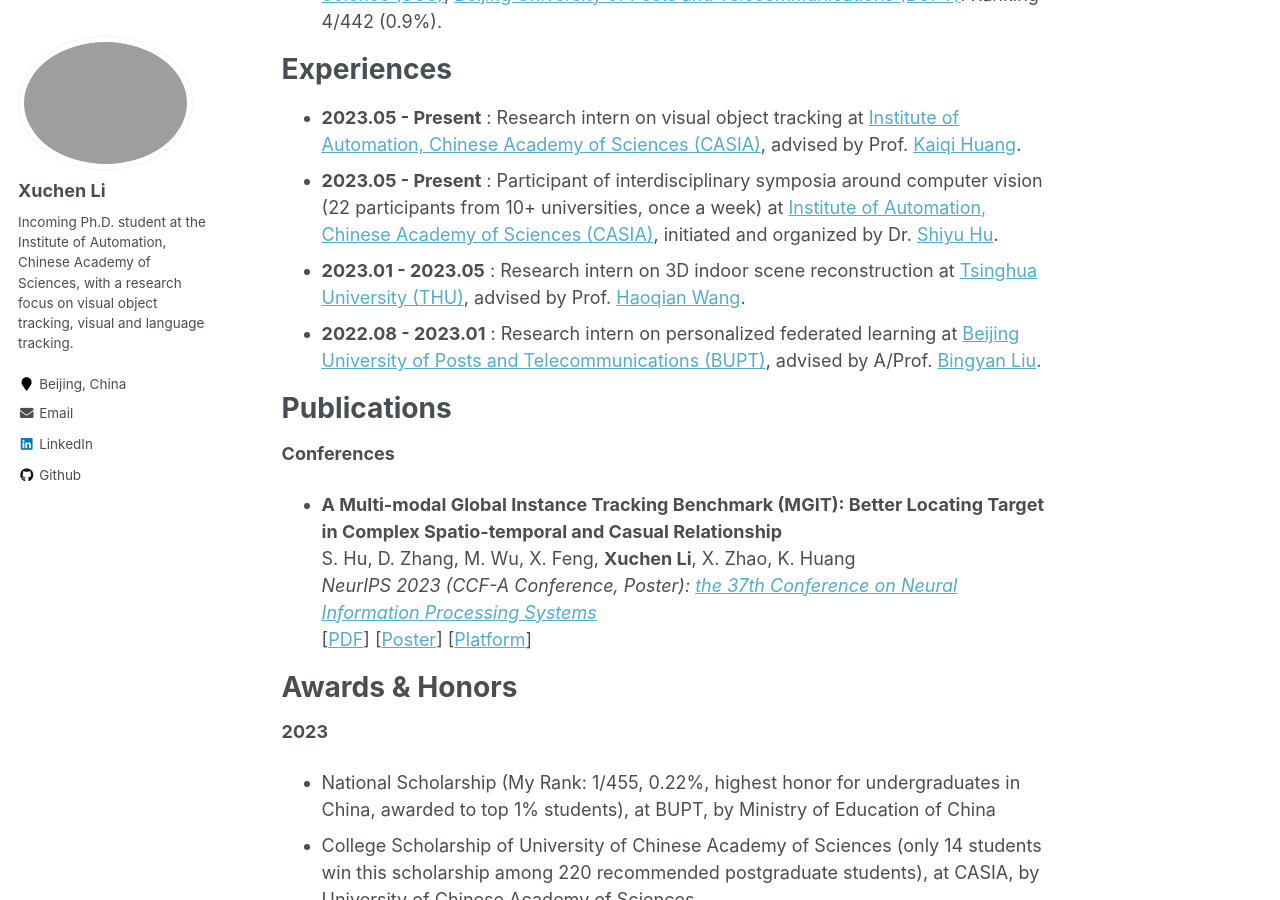
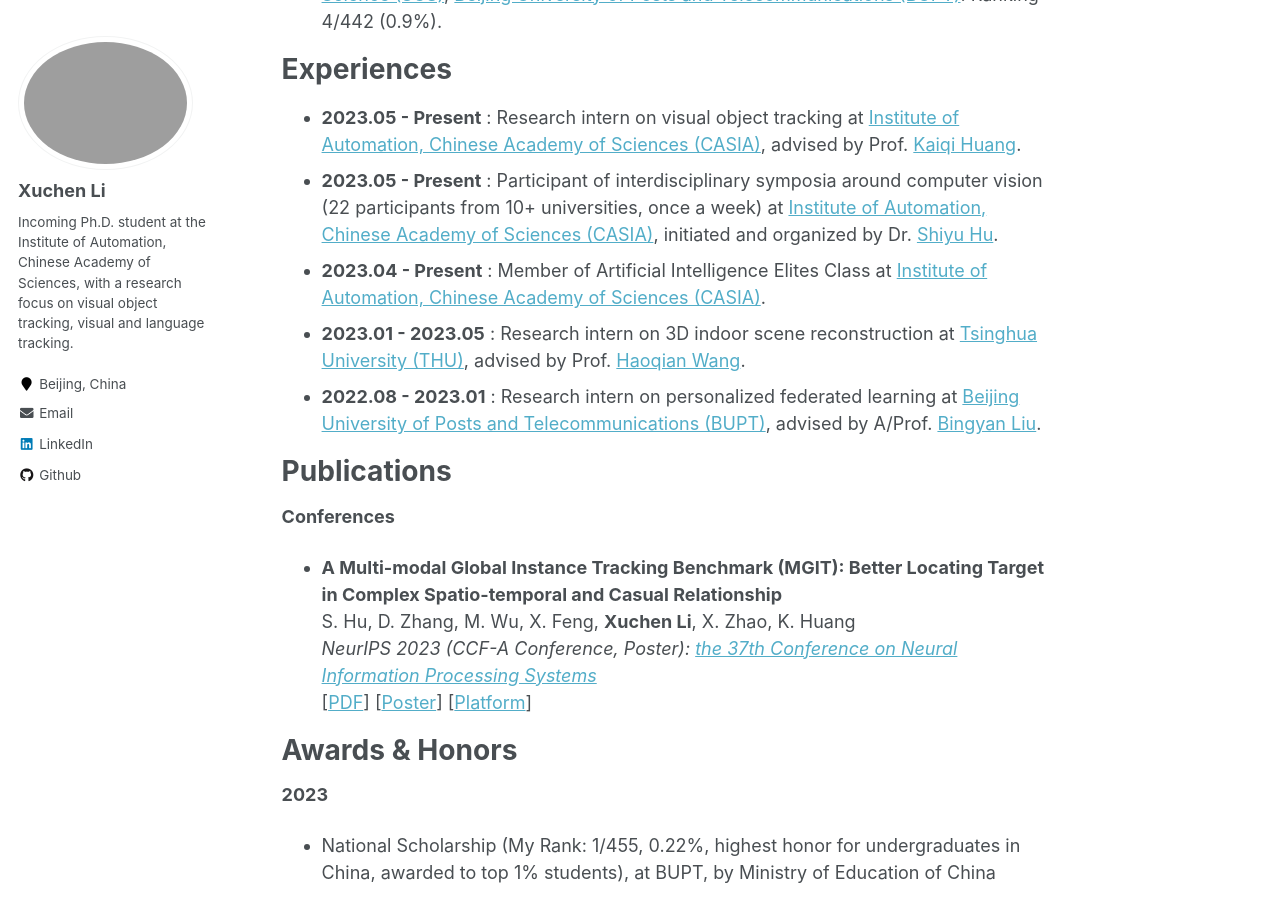
Before and after one commit to Xuchen-Li/Xuchen-Li.github.io, a Jekyll site: the page built from _pages/about.md, in a window 1280 px wide and 900 px high, scrolled down 1269 px. Built offline with Jekyll 4.4.1, drawn with Linux system fonts in a browser that asks for light colours.

Commit message:
更新 about.md

```diff
--- a/_pages/about.md
+++ b/_pages/about.md
@@ -42,6 +42,7 @@ Experiences
 ======
 * **2023.05 - Present** : Research intern on visual object tracking at [Institute of Automation, Chinese Academy of Sciences (CASIA)](http://english.ia.cas.cn/),  advised by Prof. [Kaiqi Huang](https://people.ucas.ac.cn/~huangkaiqi?language=en).
 * **2023.05 - Present** : Participant of interdisciplinary symposia around computer vision (22 participants from 10+ universities, once a week) at [Institute of Automation, Chinese Academy of Sciences (CASIA)](http://english.ia.cas.cn/),  initiated and organized by Dr. [Shiyu Hu](https://huuuuusy.github.io/).
+* **2023.04 - Present** : Member of Artificial Intelligence Elites Class at [Institute of Automation, Chinese Academy of Sciences (CASIA)](http://english.ia.cas.cn/).
 * **2023.01 - 2023.05** : Research intern on 3D indoor scene reconstruction at [Tsinghua University (THU)](https://www.tsinghua.edu.cn/en/),  advised by Prof. [Haoqian Wang](https://scholar.google.com/citations?hl=zh-CN&user=eldgnIYAAAAJ&hl=en).
 * **2022.08 - 2023.01** : Research intern on personalized federated learning at [Beijing University of Posts and Telecommunications (BUPT)](https://www.bupt.edu.cn/), advised by A/Prof. [Bingyan Liu](https://lebyni.github.io/).
 
```
